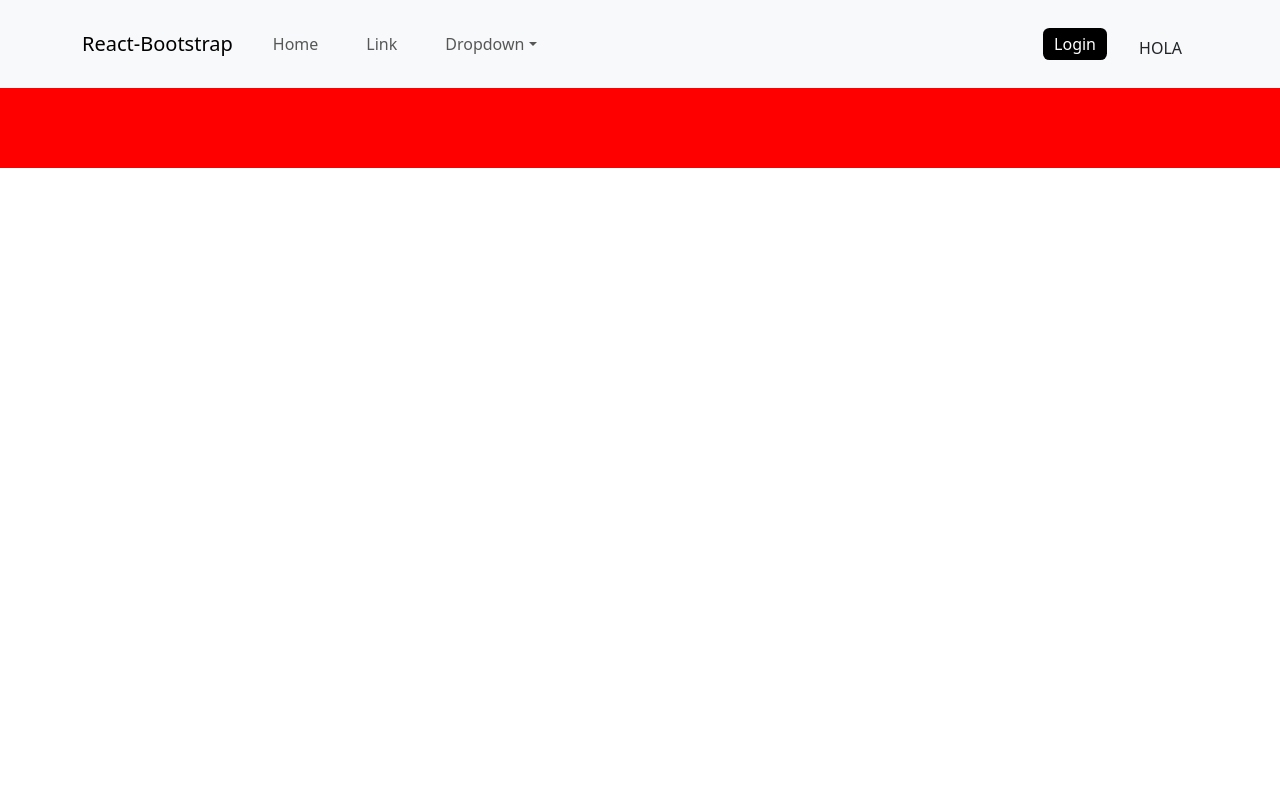
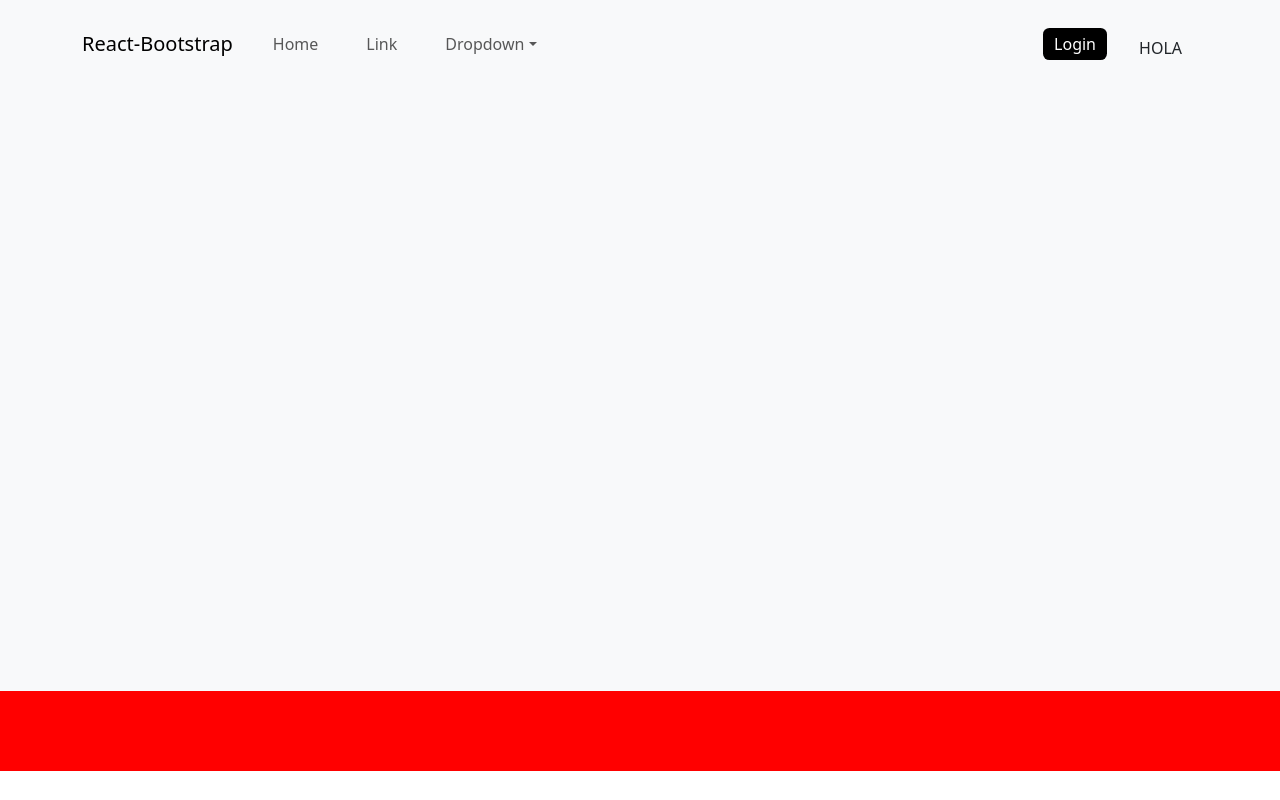
Before and after one commit to AlejandroCabezaCarsi/jewelry-FINAL_PROJECT-FRONTEND-REACT, a React (Vite) app: page /Profile in a window 1280 px wide. Built offline with nearby package versions, Linux system fonts and the light colour scheme; the HTML template or start-up script is replaced by a standard one.

Commit message:
[FEAT] Created Profile view (WITHOUT CODE)

```diff
--- a/src/pages/Body/Body.jsx
+++ b/src/pages/Body/Body.jsx
@@ -3,6 +3,7 @@ import {Routes, Route} from "react-router-dom";
 import { Home } from "../Home/Home";
 import { Login } from "../Login/Login";
 import { Register } from "../Register/Register";
+import { Profile } from "../Profile/Profile";
 
 
 export const Body = () => {
@@ -13,6 +14,7 @@ export const Body = () => {
                 <Route path="/" element={<Home/>} />
                 <Route path="/Login" element={<Login/>} />
                 <Route path="/Register" element={<Register/>} />
+                <Route path="/Profile" element={<Profile    />} />
             </Routes>
         </>
     )
--- /dev/null
+++ b/src/pages/Profile/Profile.css
@@ -0,0 +1,8 @@
+.profileDesign{
+    min-height: 75.4vh;
+    max-width: 100vw;
+    background-color: #f8f9fa;
+    display: flex;
+    justify-content: center;
+    align-items: center;
+}
--- /dev/null
+++ b/src/pages/Profile/Profile.jsx
@@ -0,0 +1,13 @@
+import React from "react";
+import "./Profile.css";
+
+export const Profile = () => {
+
+    return(
+        <div className="profileDesign">
+
+
+        </div>
+    )
+
+}
```
